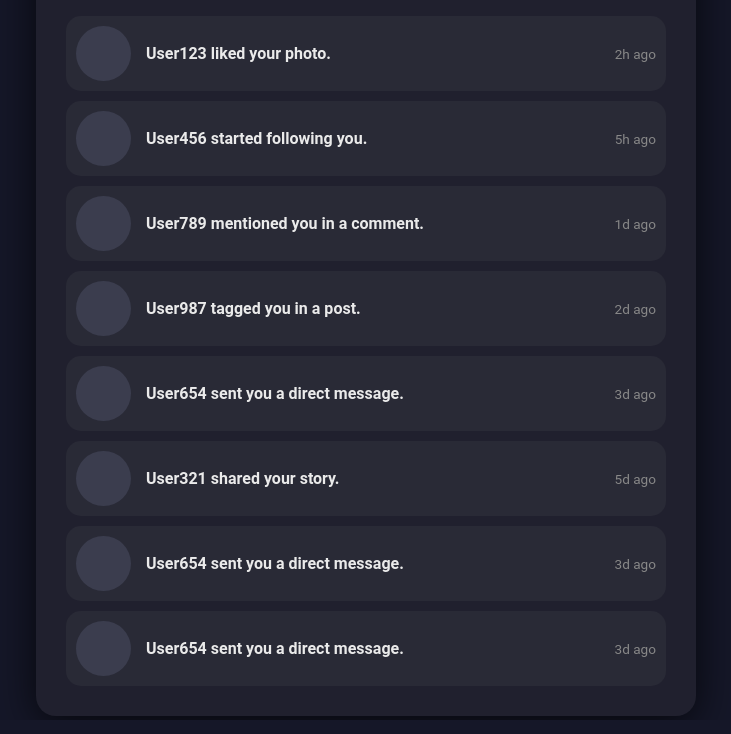
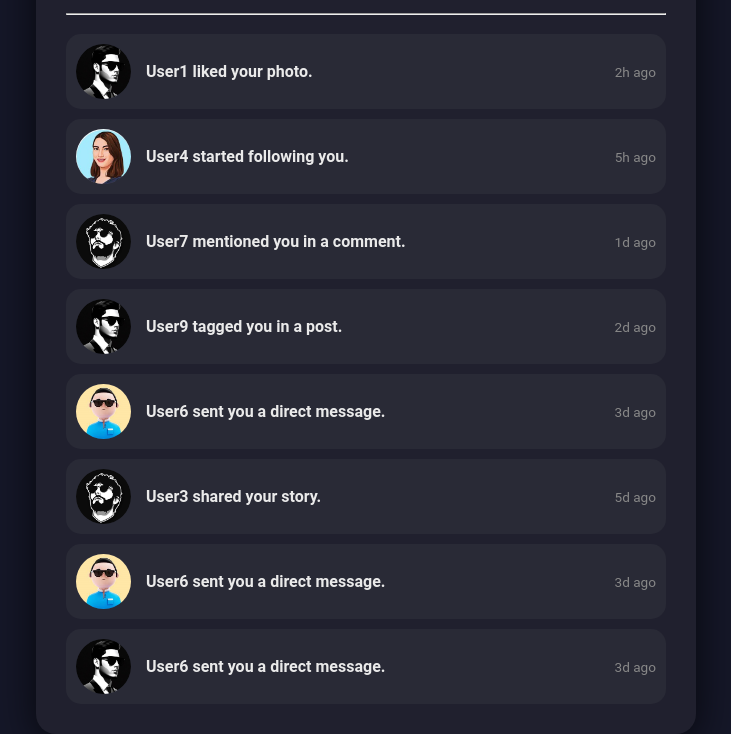
Before and after one commit to ANSH-KAUSHAL/Picstagram, a plain HTML site: page notii.html in a window 1280 px wide. Shown: the part 120-854 px from the top of the page, without its empty margins (274-1005 px from the left). Drawn offline with Linux system fonts and the light colour scheme.

Commit message:
noti foto

```diff
--- a/notii.html
+++ b/notii.html
@@ -41,7 +41,7 @@ body {
 
     font-size: 2.5rem;
     margin-bottom: 30px;
-    margin-top: 4px;
+    margin-top: 40px;
     text-align: center;
     color: #ffffff;
     letter-spacing: 1.5px;
@@ -83,6 +83,12 @@ body {
     /* animation: pulse 2s infinite; */
 }
 
+.user-avatar img{
+    width: 55px;
+    height: 55px;
+    border-radius: 50%;
+}
+
 /* Notification Text */
 .notification-text {
     flex-grow: 1;
@@ -101,11 +107,11 @@ body {
 @keyframes fadeInUp {
     from {
         opacity: 0;
-        transform: translateY(30px);
+        transform: translateY(50px);
     }
     to {
         opacity: 1;
-        transform: translateY(0);
+        transform: translateY(30px);
     }
 }
 
@@ -142,43 +148,43 @@ body {
         <h1 class="notification-title">Notifications</h1> <hr> <br>
         <div class="notification-list">
             <div class="notification-item">
-                <div class="user-avatar"></div>
-                <p class="notification-text">User123 liked your photo.</p>
+                <div class="user-avatar"><img src="./img/avatar.jpg" alt=""></div>
+                <p class="notification-text">User1 liked your photo.</p>
                 <span class="notification-time">2h ago</span>
             </div>
             <div class="notification-item">
-                <div class="user-avatar"></div>
-                <p class="notification-text">User456 started following you.</p>
+                <div class="user-avatar"><img src="./img/avatar4.jpg" alt=""></div>
+                <p class="notification-text">User4 started following you.</p>
                 <span class="notification-time">5h ago</span>
             </div>
             <div class="notification-item">
-                <div class="user-avatar"></div>
-                <p class="notification-text">User789 mentioned you in a comment.</p>
+                <div class="user-avatar"><img src="./img/avatar3.png" alt=""></div>
+                <p class="notification-text">User7 mentioned you in a comment.</p>
                 <span class="notification-time">1d ago</span>
             </div>
             <div class="notification-item">
-                <div class="user-avatar"></div>
-                <p class="notification-text">User987 tagged you in a post.</p>
+                <div class="user-avatar"><img src="./img/avatar.jpg" alt=""></div>
+                <p class="notification-text">User9 tagged you in a post.</p>
                 <span class="notification-time">2d ago</span>
             </div>
             <div class="notification-item">
-                <div class="user-avatar"></div>
-                <p class="notification-text">User654 sent you a direct message.</p>
+                <div class="user-avatar"><img src="./img/avatar2.jpg" alt=""></div>
+                <p class="notification-text">User6 sent you a direct message.</p>
                 <span class="notification-time">3d ago</span>
             </div>
             <div class="notification-item">
-                <div class="user-avatar"></div>
-                <p class="notification-text">User321 shared your story.</p>
+                <div class="user-avatar"><img src="./img/avatar3.png" alt=""></div>
+                <p class="notification-text">User3 shared your story.</p>
                 <span class="notification-time">5d ago</span>
             </div>
             <div class="notification-item">
-                <div class="user-avatar"></div>
-                <p class="notification-text">User654 sent you a direct message.</p>
+                <div class="user-avatar"><img src="./img/avatar2.jpg" alt=""></div>
+                <p class="notification-text">User6 sent you a direct message.</p>
                 <span class="notification-time">3d ago</span>
             </div>
             <div class="notification-item">
-                <div class="user-avatar"></div>
-                <p class="notification-text">User654 sent you a direct message.</p>
+                <div class="user-avatar"><img src="./img/avatar.jpg" alt=""></div>
+                <p class="notification-text">User6 sent you a direct message.</p>
                 <span class="notification-time">3d ago</span>
             </div>
         </div>
```
Also changed, not shown: img/avatar.jpg (added), img/avatar2.jpg (added), img/avatar3.png (added), img/avatar4.jpg (added).
